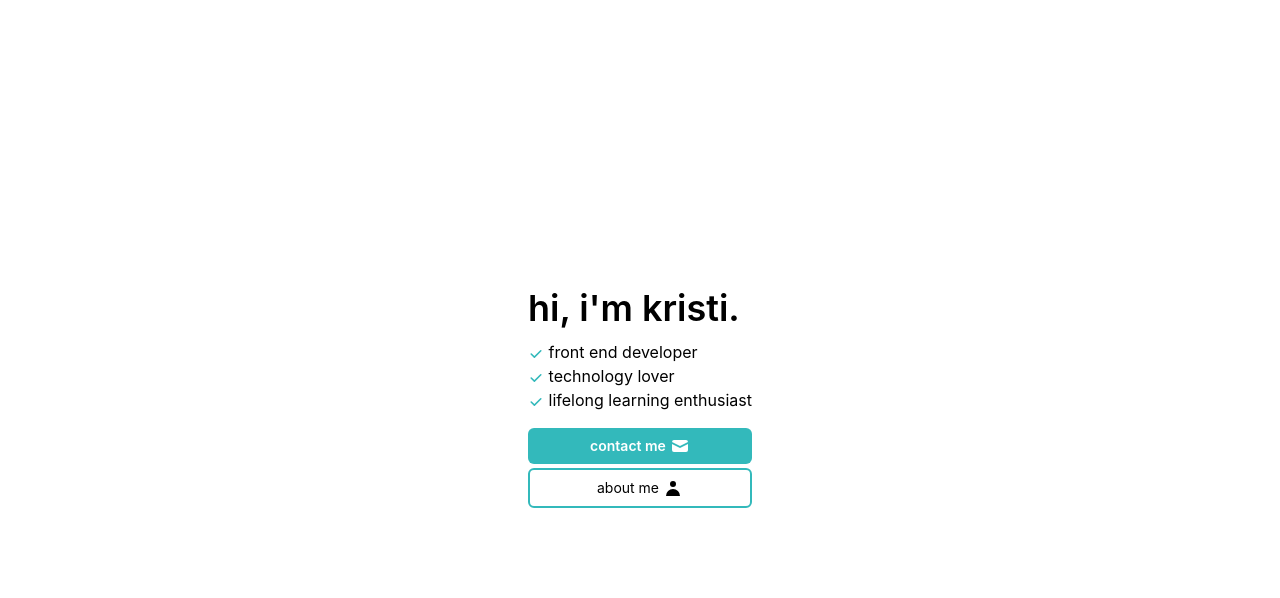
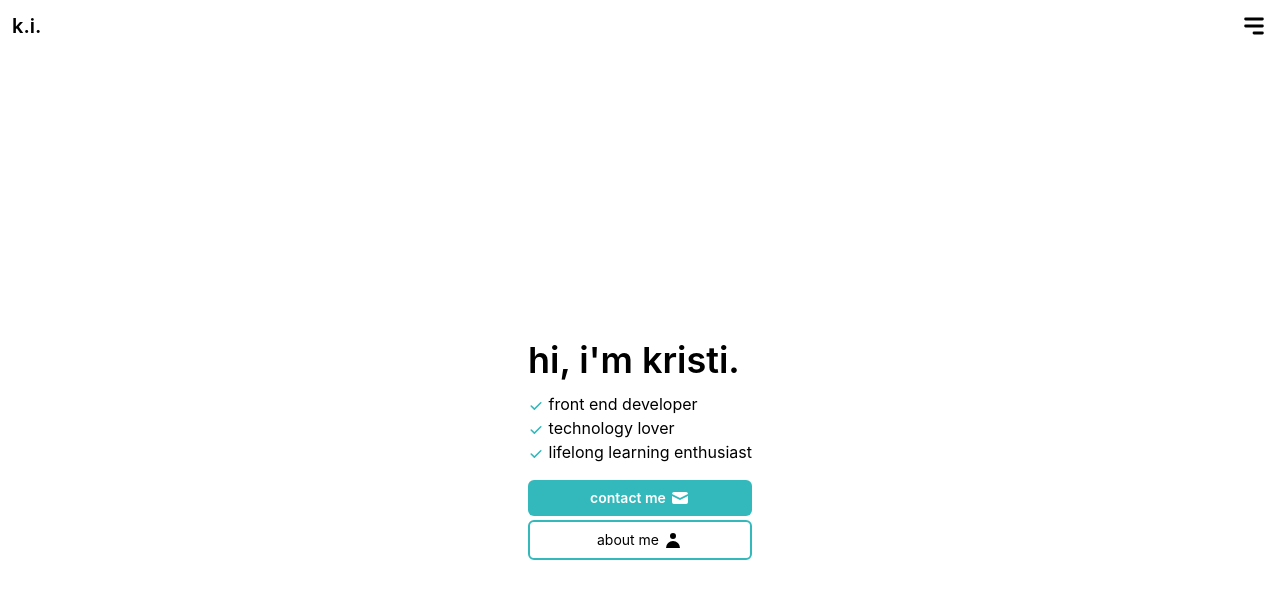
Before and after one commit to kristiingco/portfolio, a Next.js app: page / in a window 1280 px wide. Shown: the top 598 px of the page. Built offline with nearby package versions, Linux system fonts and the light colour scheme.

Commit message:
Add Navbar

```diff
--- a/components/NavBar.js
+++ b/components/NavBar.js
@@ -1,15 +1,14 @@
 import React from "react";
+import { MenuAlt3Icon } from "@heroicons/react/solid";
 
 const NavBar = () => {
   return (
-    <div className="flex">
+    <div className="flex justify-between p-3">
       <div>
-        <span>k.i.</span>
+        <span className="text-xl font-semibold">k.i.</span>
       </div>
       <div>
-        <ul>
-          <li>about</li>
-        </ul>
+        <MenuAlt3Icon className="h-7 w-7" />
       </div>
     </div>
   );
--- a/pages/index.js
+++ b/pages/index.js
@@ -13,6 +13,7 @@ export default function Home() {
       </Head>
 
       <main>
+        <NavBar />
         <HeroBanner />
       </main>
     </div>
```
